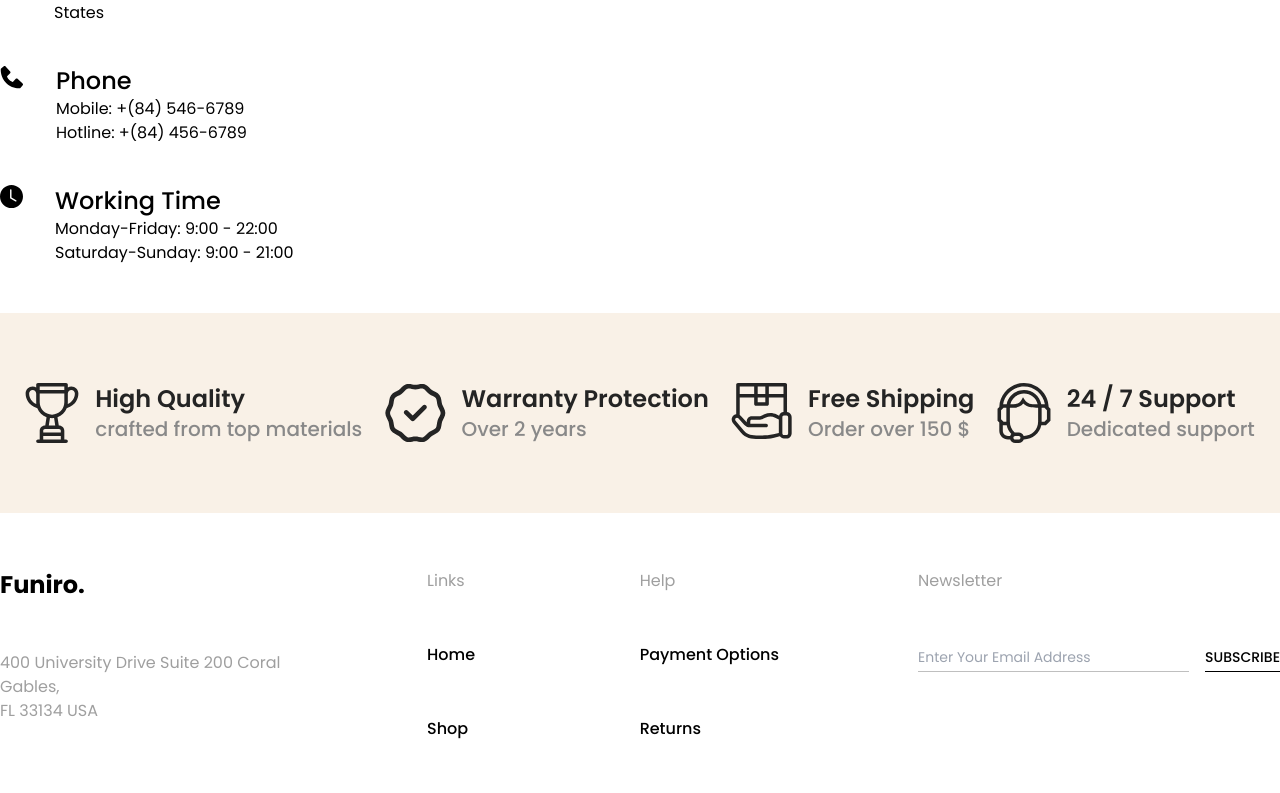
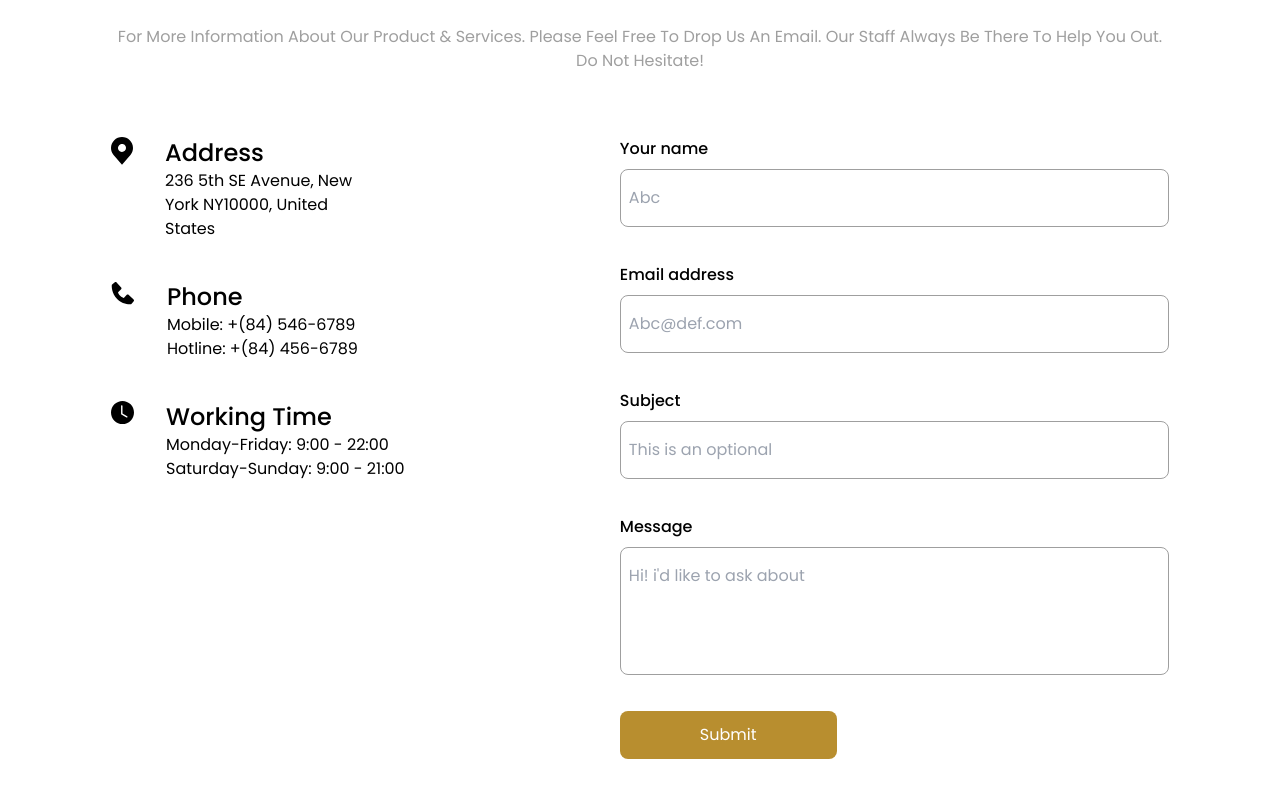
Before and after one commit to weu-souza/Furniro, a React (Vite) app: page /contact in a window 1280 px wide. Shown: the part 540-1333 px from the top of the page. Built offline with nearby package versions, Linux system fonts and the light colour scheme; data requests are answered from the project's data file.

Commit message:
feat-products: contact ended

```diff
--- /dev/null
+++ b/src/components/Contact/ContactForm.tsx
@@ -0,0 +1,67 @@
+import { SubmitHandler, useForm } from "react-hook-form";
+
+interface IFormInput {
+  firstName: string;
+  email: string;
+  subject: string;
+  message: string;
+}
+
+const ContactForm = () => {
+  const {
+    register,
+    handleSubmit,
+    formState: { errors },
+  } = useForm<IFormInput>();
+  const onSubmit: SubmitHandler<IFormInput> = (data) => console.log(data);
+  return (
+    <form
+      onSubmit={handleSubmit(onSubmit)}
+      className="flex flex-col gap-9 w-full"
+    >
+      <label className="label flex flex-col gap-2">
+        Your name
+        <input
+          className="input"
+          {...register("firstName", { required: true })}
+          placeholder="Abc"
+        />
+      </label>
+      {errors.firstName && (
+        <span className="text-red-500">This field is required</span>
+      )}
+
+      <label className="label flex flex-col gap-2">
+        Email address
+        <input className="input" {...register("email", { required: true })} placeholder="Abc@def.com"/>
+      </label>
+      {errors.email && (
+        <span className="text-red-500">This field is required</span>
+      )}
+
+      <label className="label flex flex-col gap-2">
+        Subject
+        <input className="input" placeholder="This is an optional" {...register("subject")} />
+      </label>
+
+      <label className="label flex flex-col gap-2">
+        Message
+        <textarea
+          className="input h-32 align-text-top  resize-none"
+          {...register("message", { required: true })}
+          placeholder="Hi! i'd like to ask about"
+        />
+      </label>
+      {errors.message && (
+        <span className="text-red-500">This field is required</span>
+      )}
+      <input
+        type="submit"
+        value={"Submit"}
+        className="py-3 px-20 bg-cor-B88E2F rounded-lg font-Poppins font-normal text-base text-white self-start"
+      />
+    </form>
+  );
+};
+
+export default ContactForm;
--- a/src/components/shared/Heading/Heading.tsx
+++ b/src/components/shared/Heading/Heading.tsx
@@ -11,7 +11,7 @@ const Heading = () => {
 
     <div className="w-full h-full flex flex-col justify-center items-center gap-2">
       <div>
-      <img src={img} alt="logo" className="w-28 " />
+      <img src={img} alt="logo" className="w-28 mx-auto" />
       <p className="font-Poppins font-medium text-5xl">{location.pathname.replace('/','')}</p>
       </div>
       <div className="flex items-center">
--- a/src/index.css
+++ b/src/index.css
@@ -17,7 +17,7 @@ select {
 }
 
 .input{
-@apply outline-none border border-cor-9F9F9F rounded-lg py-2 font-Poppins font-normal text-base text-cor-9F9F9F p-2
+@apply outline-none border border-cor-9F9F9F rounded-lg py-4 font-Poppins font-normal text-base text-cor-9F9F9F p-2
 }
 
 .label{
--- a/src/pages/about/About.tsx
+++ b/src/pages/about/About.tsx
@@ -1,7 +1,12 @@
+import Footing from "../../components/shared/Footing/Footing"
+import Heading from "../../components/shared/Heading/Heading"
+
 const About = () => {
   return (
-    <div>
-      <h1>About works</h1>
+    <div className="flex flex-col gap-12 max-w-screen-xl mx-auto">
+      <Heading />
+      <h1 className="font-Poppins font-bold text-5xl text-center">Não tem nada aqui</h1>
+      <Footing />
     </div>
   )
 }
--- a/src/pages/contact/Contact.tsx
+++ b/src/pages/contact/Contact.tsx
@@ -1,24 +1,27 @@
-import ContactUs from "../../components/Contact/ContactUs"
-import Footing from "../../components/shared/Footing/Footing"
-import Heading from "../../components/shared/Heading/Heading"
-import ContactForm from "./ContactForm"
-
+import ContactUs from "../../components/Contact/ContactUs";
+import Footing from "../../components/shared/Footing/Footing";
+import Heading from "../../components/shared/Heading/Heading";
+import ContactForm from "../../components/Contact/ContactForm";
 
 const Contact = () => {
   return (
-    <div className="flex flex-col gap-12">
+    <div className="flex flex-col gap-12 max-w-screen-xl mx-auto">
       <Heading />
-      <div className="flex flex-col">
-        <h1></h1>
-        <p></p>
-        <div className="flex flex-row">
-        <ContactUs />
-        <ContactForm />
+      <div className="flex flex-col max-w-[1058px] mx-auto w-full gap-16">
+        <h1 className="font-Poppins font-semibold text-4xl text-black text-center">Get In Touch With Us</h1>
+        <p className="font-Poppins font-normal text-base text-center text-cor-9F9F9F">For More Information About Our Product & Services. Please Feel Free To Drop Us An Email. Our Staff Always Be There To Help You Out. Do Not Hesitate!</p>
+        <div className="flex flex-row w-full justify-between">
+          <div className="flex-auto">
+            <ContactUs />
+          </div>
+          <div className="flex-auto">
+            <ContactForm />
+          </div>
         </div>
       </div>
-      <Footing/>
+      <Footing />
     </div>
-  )
-}
+  );
+};
 
-export default Contact
+export default Contact;
--- a/src/pages/contact/ContactForm.tsx
+++ /dev/null
@@ -1,9 +0,0 @@
-const ContactForm = () => {
-  return (
-    <div>
-      Form
-    </div>
-  )
-}
-
-export default ContactForm
```
